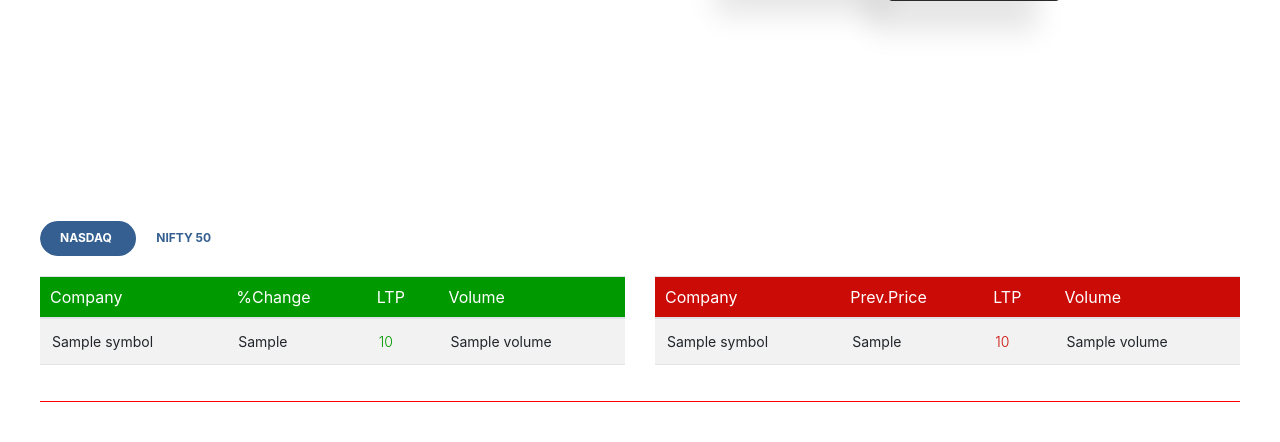
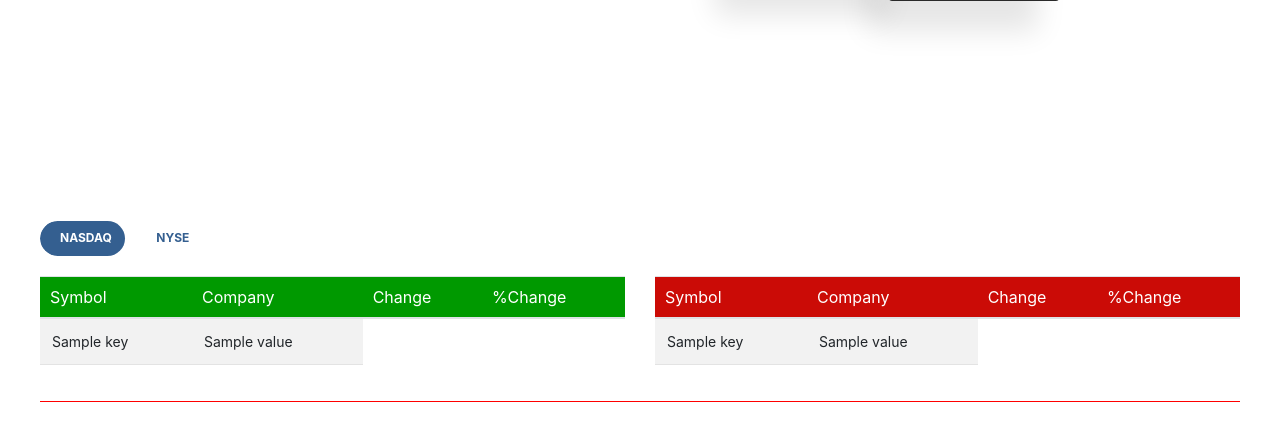
Before and after one commit to Nadeemaslam/etimes, a Django app: template edlyne_times/templates/edlyne_times/index.html in a window 1280 px wide. Shown: the part 619-1061 px from the top of the page. Run offline with Django 3.2, Linux system fonts and the light colour scheme; the template is opened without the code that fills it: most values are stand-ins (such as "Sample title", 1, 10 or a date in 2020); some libraries are stand-ins or nearby versions.

Commit message:
nyse and nasdaq data web scrabbed

```diff
--- a/edlyne_times/templates/edlyne_times/index.html
+++ b/edlyne_times/templates/edlyne_times/index.html
@@ -51,7 +51,7 @@
                     <div class="tab-slider--nav">
                       <ul class="tab-slider--tabs">
                         <li class="tab-slider--trigger active" rel="tab1">NASDAQ</li>
-                        <li class="tab-slider--trigger" rel="tab2">NIFTY 50</li>
+                        <li class="tab-slider--trigger" rel="tab2">NYSE</li>
                       </ul>
                     </div>
                     <div class="tab-slider--container">
@@ -61,24 +61,21 @@
                                         <table class="table table-striped home-nse-gainer-table">
                                   <thead class="nse-table-head">
                                     <tr>
+                                      <th scope="col">Symbol</th>
                                       <th scope="col">Company</th>
+                                      <th scope="col">Change </th>
                                       <th scope="col">%Change </th>
-                                      <th scope="col">LTP</th>
-                                      <th scope="col">Volume</th>
                                     </tr>
                                   </thead>
                                   <tbody class="nse-table-body">
-                                  {% for i in nasdaq_gainers %}
+                                  {% for key, value in nasdaq_gainers.items %}
 
                                                 <tr class="">
-                                                  <td>{{i.Symbol }}</td>
+                                                  <td>{{key }}</td>
+                                                   {% for i in value %}
+                                                  <td>{{i}}</td>
+                                                    {% endfor %}
 
-                                                  <td>{{i.per_change}}</td>
-                                                    <td class="ltp">
-                                                    <span class="bullish">{{i.Price}}</span>
-                                                  </td>
-                                                    <td>{{i.Volume}}</td>
-                                                </tr>
                                               {% endfor %}
                                   </tbody>
                                 </table>
@@ -87,23 +84,20 @@
                                         <table class="table table-striped home-nse-loser-table">
                                               <thead class="nse-table-head">
                                                 <tr>
+                                                  <th scope="col">Symbol</th>
                                                   <th scope="col">Company</th>
-                                                  <th scope="col">Prev.Price </th>
-                                                  <th scope="col">LTP</th>
-                                                  <th scope="col">Volume</th>
+                                                  <th scope="col">Change </th>
+                                                  <th scope="col">%Change </th>
                                                 </tr>
                                               </thead>
                                               <tbody class="nse-table-body">
-                                              {% for i in nasdaq_losers %}
+                                  {% for key, value in nasdaq_losers.items %}
 
-                                                <tr class="">
-                                                  <td>{{i.Symbol}}</td>
-
-                                                  <td>{{i.per_change}}</td>
-                                                    <td class="ltp">
-                                                    <span class="bearish">{{i.Price}}</span>
-                                                  </td>
-                                                    <td>{{i.Volume}}</td>
+                                                <tr class="losers">
+                                                  <td>{{key}}</td>
+                                                {% for i in value %}
+                                                  <td> <span class="bearish">{{i}}</span></td>
+                                                    {% endfor %}
                                                 </tr>
                                               {% endfor %}
                                               </tbody>
@@ -113,36 +107,92 @@
 
                       </div>
                       <div id="tab2" class="tab-slider--body">
-                        <h2>NIFTY 50</h2>
+                        <h2>NYSE</h2>
+                          <!--<div class="row ">-->
+                                        <!--<div class="col-lg-6 col-md-6 col-10 col-sm-10">-->
+                                        <!--<table class="table table-striped home-nse-gainer-table">-->
+                                  <!--<thead class="nse-table-head">-->
+                                    <!--<tr>-->
+                                      <!--<th scope="col">Company</th>-->
+                                      <!--<th scope="col">Prev.Price </th>-->
+                                      <!--<th scope="col">LTP</th>-->
+                                      <!--<th scope="col">Volume</th>-->
+                                    <!--</tr>-->
+                                  <!--</thead>-->
+                                  <!--<tbody class="nse-table-body">-->
+                                  <!--{% for i in gainers %}-->
+                                      <!--{% if forloop.counter <= 5 %}-->
+
+                                    <!--<tr class="">-->
+                                      <!--<td>{{i.symbol}}</td>-->
+
+                                      <!--<td>{{i.previousPrice}}</td>-->
+                                        <!--<td class="ltp">{% if i.ltp > i.previousPrice %}-->
+                                        <!--<span class="bullish">{{i.ltp}}</span>-->
+                                          <!--{% else %}-->
+                                        <!--<span class="bearish">{{i.ltp}}</span>-->
+                                          <!--{% endif %}-->
+                                      <!--</td>-->
+                                        <!--<td>{{i.tradedQuantity}}</td>-->
+                                    <!--</tr>-->
+                                  <!--{% endif %}-->
+                                  <!--{% endfor %}-->
+                                  <!--</tbody>-->
+                                <!--</table>-->
+                                        <!--</div>-->
+                                        <!--<div class="col-lg-6 col-md-6 col-10 col-sm-10">-->
+                                        <!--<table class="table table-striped home-nse-loser-table">-->
+                                              <!--<thead class="nse-table-head">-->
+                                                <!--<tr>-->
+                                                  <!--<th scope="col">Company</th>-->
+                                                  <!--<th scope="col">Prev.Price </th>-->
+                                                  <!--<th scope="col">LTP</th>-->
+                                                  <!--<th scope="col">Volume</th>-->
+                                                <!--</tr>-->
+                                              <!--</thead>-->
+                                              <!--<tbody class="nse-table-body">-->
+                                              <!--{% for i in losers %}-->
+                                                  <!--{% if forloop.counter <= 5 %}-->
+
+                                                <!--<tr class="">-->
+                                                  <!--<td>{{i.symbol}}</td>-->
+
+                                                  <!--<td>{{i.previousPrice}}</td>-->
+                                                    <!--<td class="ltp">{% if i.ltp > i.previousPrice %}-->
+                                                    <!--<span class="bullish">{{i.ltp}}</span>-->
+                                                      <!--{% else %}-->
+                                                    <!--<span class="bearish">{{i.ltp}}</span>-->
+                                                      <!--{% endif %}-->
+                                                  <!--</td>-->
+                                                    <!--<td>{{i.tradedQuantity}}</td>-->
+                                                <!--</tr>-->
+                                              <!--{% endif %}-->
+                                              <!--{% endfor %}-->
+                                              <!--</tbody>-->
+                                            <!--</table>-->
+                                        <!--</div>-->
+                                 <!--</div>-->
                           <div class="row ">
                                         <div class="col-lg-6 col-md-6 col-10 col-sm-10">
                                         <table class="table table-striped home-nse-gainer-table">
                                   <thead class="nse-table-head">
                                     <tr>
+                                      <th scope="col">Symbol</th>
                                       <th scope="col">Company</th>
-                                      <th scope="col">Prev.Price </th>
-                                      <th scope="col">LTP</th>
-                                      <th scope="col">Volume</th>
+                                      <th scope="col">Change </th>
+                                      <th scope="col">%Change </th>
                                     </tr>
                                   </thead>
                                   <tbody class="nse-table-body">
-                                  {% for i in gainers %}
-                                      {% if forloop.counter <= 5 %}
+                                  {% for key, value in nyse_gainers.items %}
 
-                                    <tr class="">
-                                      <td>{{i.symbol}}</td>
+                                                <tr class="">
+                                                  <td>{{key }}</td>
+                                                   {% for i in value %}
+                                                  <td>{{i}}</td>
+                                                    {% endfor %}
 
-                                      <td>{{i.previousPrice}}</td>
-                                        <td class="ltp">{% if i.ltp > i.previousPrice %}
-                                        <span class="bullish">{{i.ltp}}</span>
-                                          {% else %}
-                                        <span class="bearish">{{i.ltp}}</span>
-                                          {% endif %}
-                                      </td>
-                                        <td>{{i.tradedQuantity}}</td>
-                                    </tr>
-                                  {% endif %}
-                                  {% endfor %}
+                                              {% endfor %}
                                   </tbody>
                                 </table>
                                         </div>
@@ -150,29 +200,21 @@
                                         <table class="table table-striped home-nse-loser-table">
                                               <thead class="nse-table-head">
                                                 <tr>
+                                                  <th scope="col">Symbol</th>
                                                   <th scope="col">Company</th>
-                                                  <th scope="col">Prev.Price </th>
-                                                  <th scope="col">LTP</th>
-                                                  <th scope="col">Volume</th>
+                                                  <th scope="col">Change </th>
+                                                  <th scope="col">%Change </th>
                                                 </tr>
                                               </thead>
                                               <tbody class="nse-table-body">
-                                              {% for i in losers %}
-                                                  {% if forloop.counter <= 5 %}
+                                  {% for key, value in nyse_losers.items %}
 
-                                                <tr class="">
-                                                  <td>{{i.symbol}}</td>
-
-                                                  <td>{{i.previousPrice}}</td>
-                                                    <td class="ltp">{% if i.ltp > i.previousPrice %}
-                                                    <span class="bullish">{{i.ltp}}</span>
-                                                      {% else %}
-                                                    <span class="bearish">{{i.ltp}}</span>
-                                                      {% endif %}
-                                                  </td>
-                                                    <td>{{i.tradedQuantity}}</td>
+                                                <tr class="losers">
+                                                  <td>{{key}}</td>
+                                                {% for i in value %}
+                                                  <td> <span class="bearish">{{i}}</span></td>
+                                                    {% endfor %}
                                                 </tr>
-                                              {% endif %}
                                               {% endfor %}
                                               </tbody>
                                             </table>
--- a/static/edlyne_times/css/styles.css
+++ b/static/edlyne_times/css/styles.css
@@ -1100,8 +1100,15 @@ dropdown research_submenu
     color:#009900;
 }
 
-.bearish{
-    color:#cb0b06;
+
+
+
+.home-nse-loser-table tr td:nth-child(3), .home-nse-loser-table tr td:nth-child(4){
+    color:red !important;
+}
+
+.home-nse-gainer-table tr td:nth-child(3), .home-nse-gainer-table tr td:nth-child(4){
+    color:green !important;
 }
 
 
```
Also changed, not shown: edlyne_times/views.py (+81 -26 lines).
